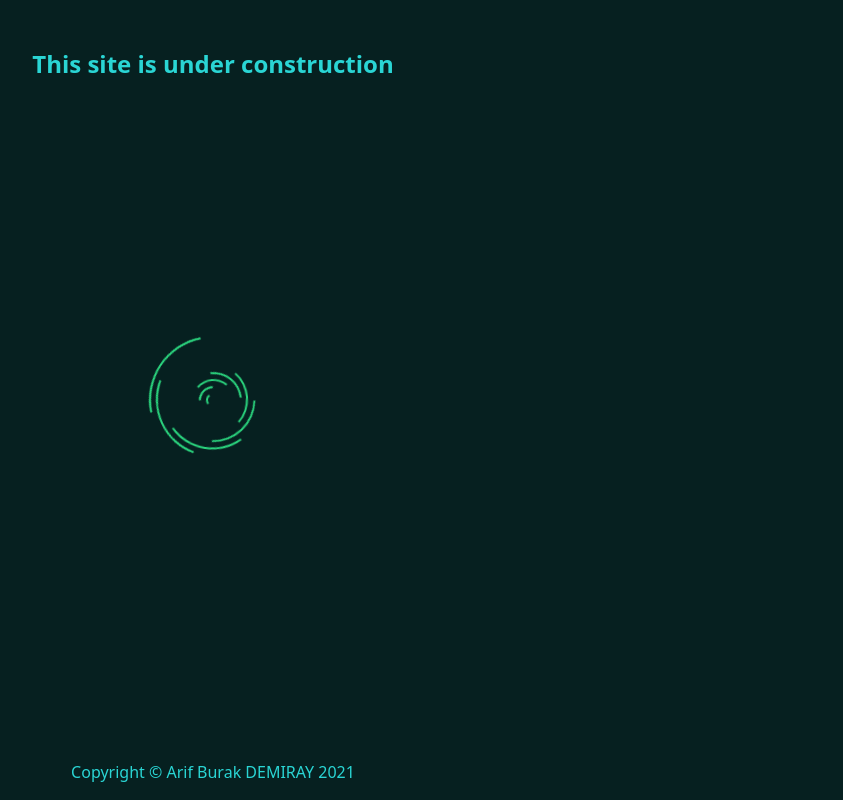
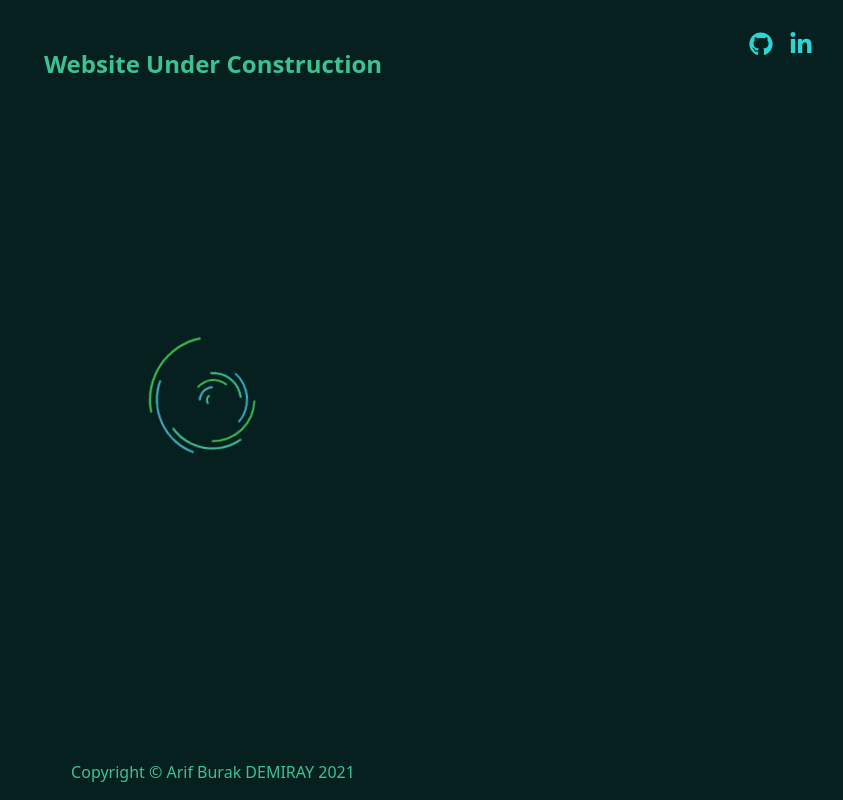
Before and after one commit to arifBurakDemiray/demiray.co, a Vue app: page / in a window 1280 px wide. Shown: the whole page, without its empty margins (427-1270 px from the left). Built offline with nearby package versions, Linux system fonts and the light colour scheme; the HTML template or start-up script is replaced by a standard one.

Commit message:
feat: social urls

```diff
--- a/src/App.vue
+++ b/src/App.vue
@@ -1,8 +1,11 @@
 <template>
   <div className="bg-demiray h-screen flex w-screen justify-center">
-    <div className="color-d-f justify-center text-center pt-12 text-2xl font-bold">
-      <Construction msg="This site is under construction" />
-    </div>
+    <Links divClassName="absolute flex flex-row top-2 right-4 h-8 m-4" className="p-2" />
+    <Construction
+      className="color-d-f justify-center text-center pt-12 text-2xl font-bold"
+      msg="Website Under Construction"
+    />
+
     <footer className="absolute color-d-f self-end pb-4">
       Copyright © Arif Burak DEMIRAY 2021
     </footer>
@@ -10,11 +13,13 @@
 </template>
 <script>
 import Construction from "./components/Construction.vue";
+import Links from "./components/Links.vue";
 
 export default {
   name: "App",
   components: {
-    Construction
+    Construction,
+    Links
   }
 };
 </script>
--- /dev/null
+++ b/src/assets/Icons.vue
@@ -0,0 +1,9 @@
+<script>
+export default {
+  name: "Icons",
+  githubData:
+    "M165.9 397.4c0 2-2.3 3.6-5.2 3.6-3.3.3-5.6-1.3-5.6-3.6 0-2 2.3-3.6 5.2-3.6 3-.3 5.6 1.3 5.6 3.6zm-31.1-4.5c-.7 2 1.3 4.3 4.3 4.9 2.6 1 5.6 0 6.2-2s-1.3-4.3-4.3-5.2c-2.6-.7-5.5.3-6.2 2.3zm44.2-1.7c-2.9.7-4.9 2.6-4.6 4.9.3 2 2.9 3.3 5.9 2.6 2.9-.7 4.9-2.6 4.6-4.6-.3-1.9-3-3.2-5.9-2.9zM244.8 8C106.1 8 0 113.3 0 252c0 110.9 69.8 205.8 169.5 239.2 12.8 2.3 17.3-5.6 17.3-12.1 0-6.2-.3-40.4-.3-61.4 0 0-70 15-84.7-29.8 0 0-11.4-29.1-27.8-36.6 0 0-22.9-15.7 1.6-15.4 0 0 24.9 2 38.6 25.8 21.9 38.6 58.6 27.5 72.9 20.9 2.3-16 8.8-27.1 16-33.7-55.9-6.2-112.3-14.3-112.3-110.5 0-27.5 7.6-41.3 23.6-58.9-2.6-6.5-11.1-33.3 2.6-67.9 20.9-6.5 69 27 69 27 20-5.6 41.5-8.5 62.8-8.5s42.8 2.9 62.8 8.5c0 0 48.1-33.6 69-27 13.7 34.7 5.2 61.4 2.6 67.9 16 17.7 25.8 31.5 25.8 58.9 0 96.5-58.9 104.2-114.8 110.5 9.2 7.9 17 22.9 17 46.4 0 33.7-.3 75.4-.3 83.6 0 6.5 4.6 14.4 17.3 12.1C428.2 457.8 496 362.9 496 252 496 113.3 383.5 8 244.8 8zM97.2 352.9c-1.3 1-1 3.3.7 5.2 1.6 1.6 3.9 2.3 5.2 1 1.3-1 1-3.3-.7-5.2-1.6-1.6-3.9-2.3-5.2-1zm-10.8-8.1c-.7 1.3.3 2.9 2.3 3.9 1.6 1 3.6.7 4.3-.7.7-1.3-.3-2.9-2.3-3.9-2-.6-3.6-.3-4.3.7zm32.4 35.6c-1.6 1.3-1 4.3 1.3 6.2 2.3 2.3 5.2 2.6 6.5 1 1.3-1.3.7-4.3-1.3-6.2-2.2-2.3-5.2-2.6-6.5-1zm-11.4-14.7c-1.6 1-1.6 3.6 0 5.9 1.6 2.3 4.3 3.3 5.6 2.3 1.6-1.3 1.6-3.9 0-6.2-1.4-2.3-4-3.3-5.6-2z",
+  linkedinData:
+    "M100.28 448H7.4V148.9h92.88zM53.79 108.1C24.09 108.1 0 83.5 0 53.8a53.79 53.79 0 0 1 107.58 0c0 29.7-24.1 54.3-53.79 54.3zM447.9 448h-92.68V302.4c0-34.7-.7-79.2-48.29-79.2-48.29 0-55.69 37.7-55.69 76.7V448h-92.78V148.9h89.08v40.8h1.3c12.4-23.5 42.69-48.3 87.88-48.3 94 0 111.28 61.9 111.28 142.3V448z"
+};
+</script>
--- a/src/components/Construction.vue
+++ b/src/components/Construction.vue
@@ -1,5 +1,5 @@
 <template>
-  <div class="Construction">
+  <div class="Construction" :className="className">
     <h1>{{ msg }}</h1>
     <div class="fingerprint-spinner overflow-hidden p-2 w-32 h-32">
       <div class="spinner-ring"></div>
@@ -14,12 +14,13 @@
     </div>
   </div>
 </template>
-
+<!-- @click -->
 <script>
 export default {
   name: "Construction",
   props: {
-    msg: String
+    msg: String,
+    className: String
   }
 };
 </script>
@@ -34,7 +35,6 @@
   position: absolute;
   border-radius: 75%;
   border: 2px solid transparent;
-  border-top-color: #2ad57e;
   animation: fingerprint-spinner-animation 2000ms cubic-bezier(0.99, -1.01, 0.99, 0.05) infinite
     forwards;
   margin: auto;
@@ -47,54 +47,63 @@
 .fingerprint-spinner .spinner-ring:nth-child(1) {
   height: calc(128px / 9 + 0 * 128px / 9);
   width: calc(128px / 9 + 0 * 128px / 9);
+  border-top-color: #3fc091;
   animation-delay: calc(50ms * 1);
 }
 
 .fingerprint-spinner .spinner-ring:nth-child(2) {
   height: calc(128px / 9 + 1 * 128px / 9);
   width: calc(128px / 9 + 1 * 128px / 9);
+  border-top-color: #3fafc0;
   animation-delay: calc(50ms * 2);
 }
 
 .fingerprint-spinner .spinner-ring:nth-child(3) {
   height: calc(128px / 9 + 2 * 128px / 9);
   width: calc(128px / 9 + 2 * 128px / 9);
+  border-top-color: #3fc050;
   animation-delay: calc(50ms * 3);
 }
 
 .fingerprint-spinner .spinner-ring:nth-child(4) {
   height: calc(128px / 9 + 3 * 128px / 9);
   width: calc(128px / 9 + 3 * 128px / 9);
+  border-top-color: #3fc091;
   animation-delay: calc(50ms * 4);
 }
 
 .fingerprint-spinner .spinner-ring:nth-child(5) {
   height: calc(128px / 9 + 4 * 128px / 9);
   width: calc(128px / 9 + 4 * 128px / 9);
+  border-top-color: #3fafc0;
   animation-delay: calc(50ms * 5);
 }
 
 .fingerprint-spinner .spinner-ring:nth-child(6) {
   height: calc(128px / 9 + 5 * 128px / 9);
   width: calc(128px / 9 + 5 * 128px / 9);
+  border-top-color: #3fc050;
   animation-delay: calc(50ms * 6);
 }
 
 .fingerprint-spinner .spinner-ring:nth-child(7) {
   height: calc(128px / 9 + 6 * 128px / 9);
   width: calc(128px / 9 + 6 * 128px / 9);
+  border-top-color: #3fc091;
   animation-delay: calc(50ms * 7);
 }
 
 .fingerprint-spinner .spinner-ring:nth-child(8) {
   height: calc(128px / 9 + 7 * 128px / 9);
   width: calc(128px / 9 + 7 * 128px / 9);
+  border-top-color: #3fafc0;
   animation-delay: calc(50ms * 8);
 }
 
 .fingerprint-spinner .spinner-ring:nth-child(9) {
   height: calc(128px / 9 + 8 * 128px / 9);
   width: calc(128px / 9 + 8 * 128px / 9);
+  border-top-color: #3fc050;
   animation-delay: calc(50ms * 9);
 }
 
--- /dev/null
+++ b/src/components/Links.vue
@@ -0,0 +1,53 @@
+<template>
+  <div class="Links" :className="divClassName">
+    <a :href="linkGithub" :class="className"
+      ><svg
+        aria-hidden="true"
+        focusable="false"
+        data-prefix="fab"
+        data-icon="github"
+        :class="iconClass"
+        role="img"
+        :xmlns="xmlns"
+        viewBox="0 0 496 512"
+        fill="#2ad5d4"
+      >
+        <path :d="githubData"></path></svg
+    ></a>
+    <a :href="linkLinkedin" :class="className"
+      ><svg
+        aria-hidden="true"
+        focusable="false"
+        data-prefix="fab"
+        data-icon="linkedin-in"
+        :class="iconClass"
+        role="img"
+        :xmlns="xmlns"
+        viewBox="0 0 448 512"
+        fill="#2ad5d4"
+      >
+        <path :d="linkedinData"></path></svg
+    ></a>
+  </div>
+</template>
+
+<script>
+import Icons from "../assets/Icons.vue";
+export default {
+  name: "Links",
+  data: function() {
+    return {
+      githubData: Icons.githubData,
+      linkedinData: Icons.linkedinData,
+      linkGithub: "https://github.com/arifBurakDemiray",
+      linkLinkedin: "http://www.linkedin.com/in/arifBurakDemiray",
+      xmlns: "http://www.w3.org/2000/svg",
+      iconClass: "w-6 h-6 ml-auto"
+    };
+  },
+  props: {
+    className: String,
+    divClassName: String
+  }
+};
+</script>
--- a/src/index.css
+++ b/src/index.css
@@ -5,9 +5,9 @@
 
 :root {
   --demiray-background: #062020;
-  --demiray-color-one: #2ad5d4;
-  --demiray-color-two: #2ad57e;
-  --demiray-color-three: #2ad5d4;
+  --demiray-color-one: #3fc091;
+  --demiray-color-two: #3fafc0;
+  --demiray-color-three: #3fc050;
 }
 
 select {
@@ -54,4 +54,7 @@
   .color-d-t {
     color: var(--demiray-color-three);
   }
+  .color-link-fill {
+    fill: var(--demiray-color-three);
+  }
 }
--- a/tailwind.config.js
+++ b/tailwind.config.js
@@ -1,5 +1,5 @@
 module.exports = {
-  purge: ["./src/**/*.{vue,js,ts,jsx,tsx}"],
+  purge: ["index.html./src/**/*.{vue,js,ts,jsx,tsx}"],
   darkMode: false, // or 'media' or 'class'
   theme: {
     extend: {}
```
Also changed, not shown: 1 other file (tests, documents, lock files or other folders).
